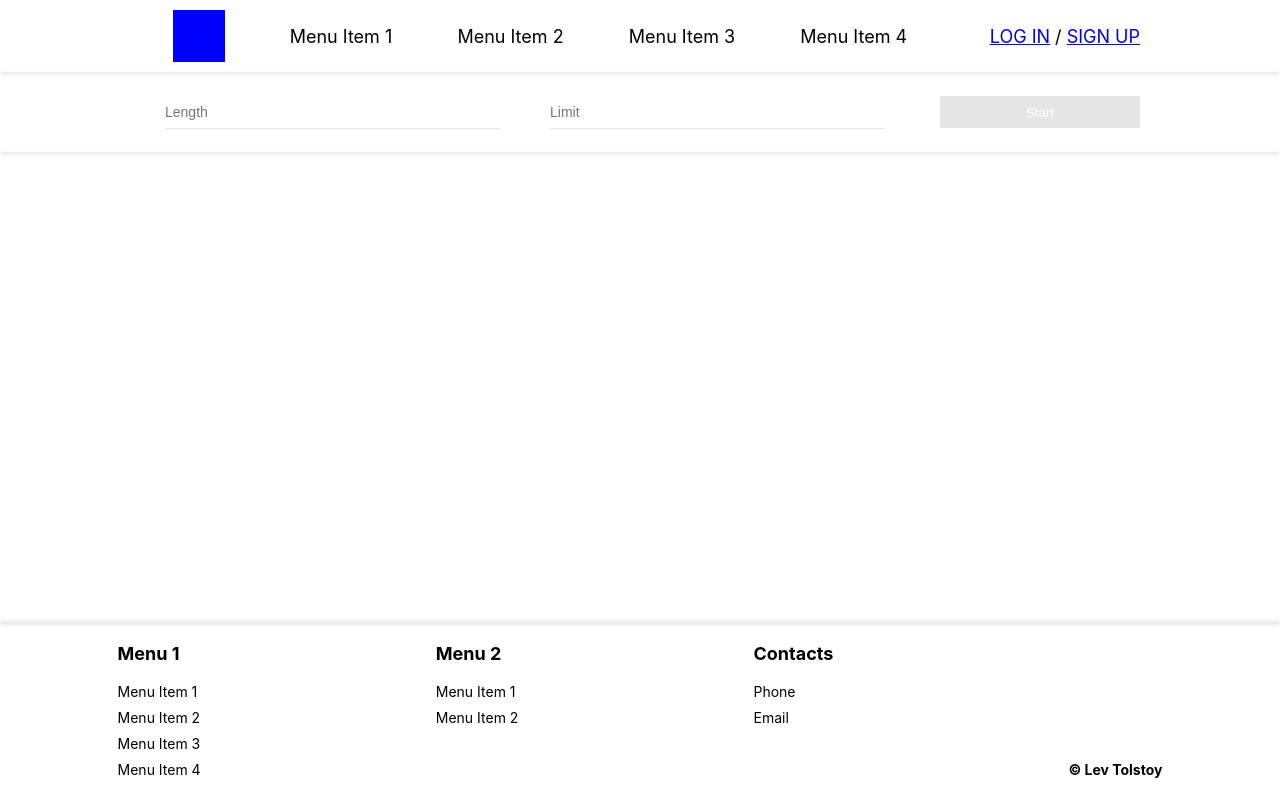
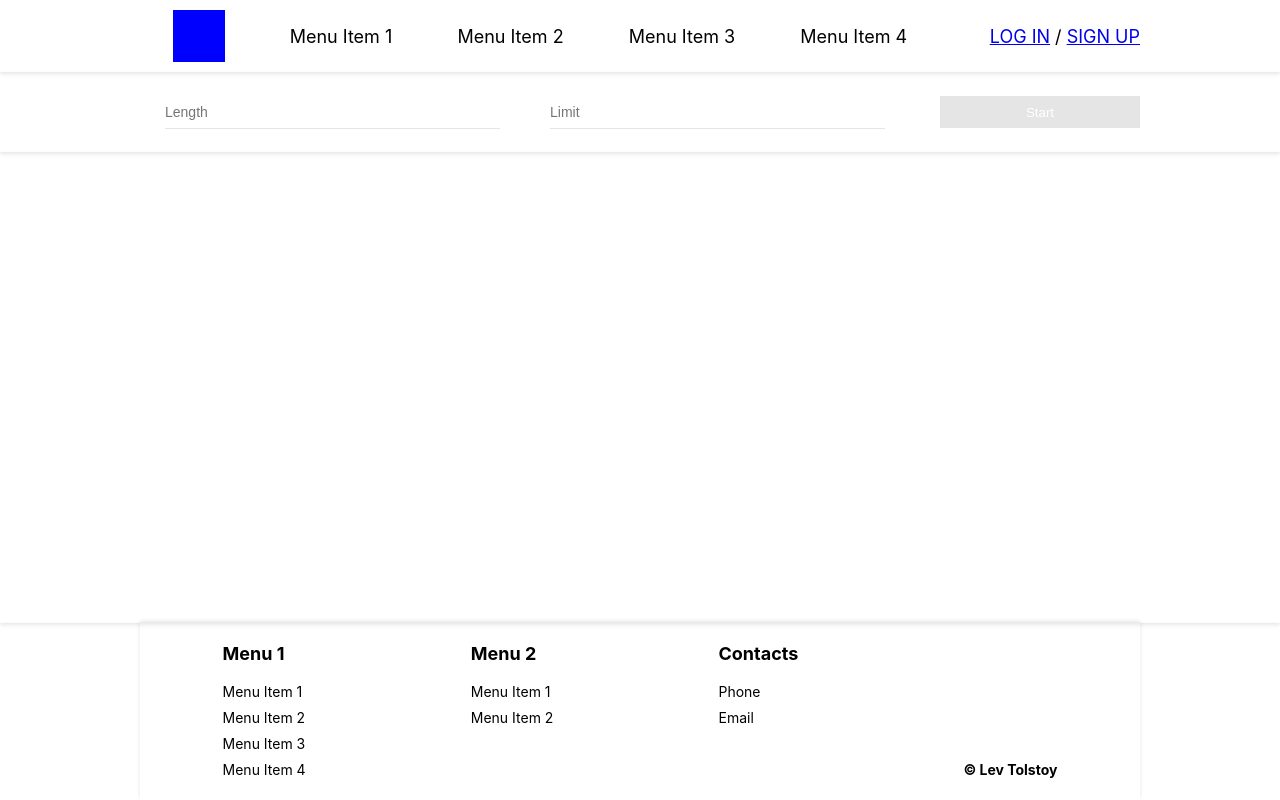
Before and after one commit to Anton-SN/test-layout, a plain HTML site: page test.html in a window 1280 px wide. Drawn offline with Linux system fonts and the light colour scheme; files whose address does not match are found by name.

Commit message:
test html fix

```diff
--- a/styles.css
+++ b/styles.css
@@ -146,7 +146,9 @@ html, body {
 
 .footer__page {
     height: 177px;
-    width: 100%;
+    max-width: 1000px;
+    min-width: 320px;
+    margin: auto;
     box-sizing: border-box;
     padding-top: 20px;
     flex: 0 0 auto;
```
